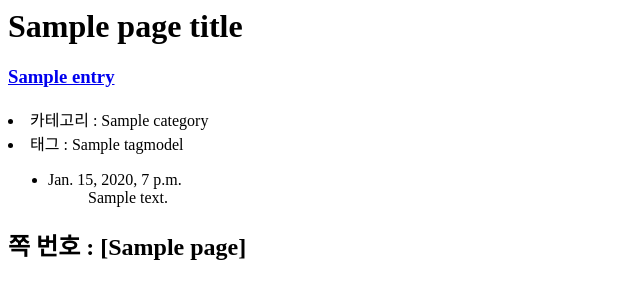
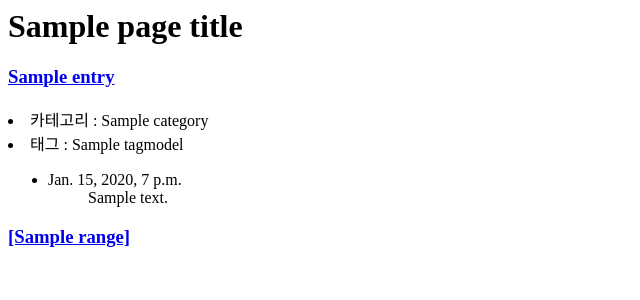
Before and after one commit to bh3kks/pythonWeb, a Django app: template blog/templates/index.html in a window 1280 px wide. Shown: the top 300 px of the page, without its empty margins (0-640 px from the left). Run offline with Django 3.2, Linux system fonts and the light colour scheme; tables that the repository leaves empty hold one stand-in row (values such as "Sample post"); the template is opened without the code that fills it: values that come from a table or form of the project are taken from there, most other values are stand-ins (such as "Sample title", 1, 10 or a date in 2020).

Commit message:
index.html : 검색해서 찾은 방식으로 페이지 이동하도록 뷰 변경

```diff
--- a/blog/templates/index.html
+++ b/blog/templates/index.html
@@ -16,9 +16,10 @@
 
 {% endfor %}
 
-
-{% for pg in page %}
-<div>
-	<h2><a herf="/blog/page/{{ pg }}">쪽 번호 : [{{ pg }}]</a></h2>
-</div>
-{% endfor %}
+<h3><strong>
+	{% for i in range %}
+	{% if i != 0 %}
+	<a href="/blog/page/{{ i }}/">[{{ i }}]</a>
+	{% endif %}
+	{% endfor %}
+</strong></h3>
```
